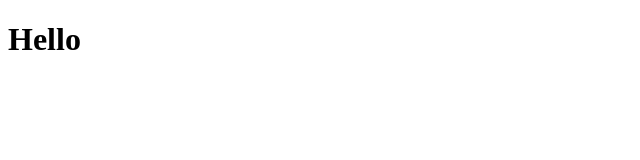
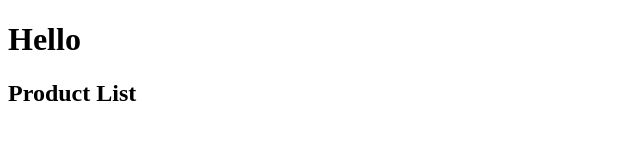
Before and after one commit to ponpon86611/ProGitTest, a plain HTML site: page index.html in a window 1280 px wide. Shown: the whole page, without its empty margins (0-640 px from the left). Drawn offline with Linux system fonts and the light colour scheme.

Commit message:
增加id=app的容器

```diff
--- a/index.html
+++ b/index.html
@@ -8,5 +8,8 @@
 </head>
 <body>
     <h1>Hello</h1>
+	<div id="app">
+		<h2>Product List</h2>
+	</div>
 </body>
 </html>
```
